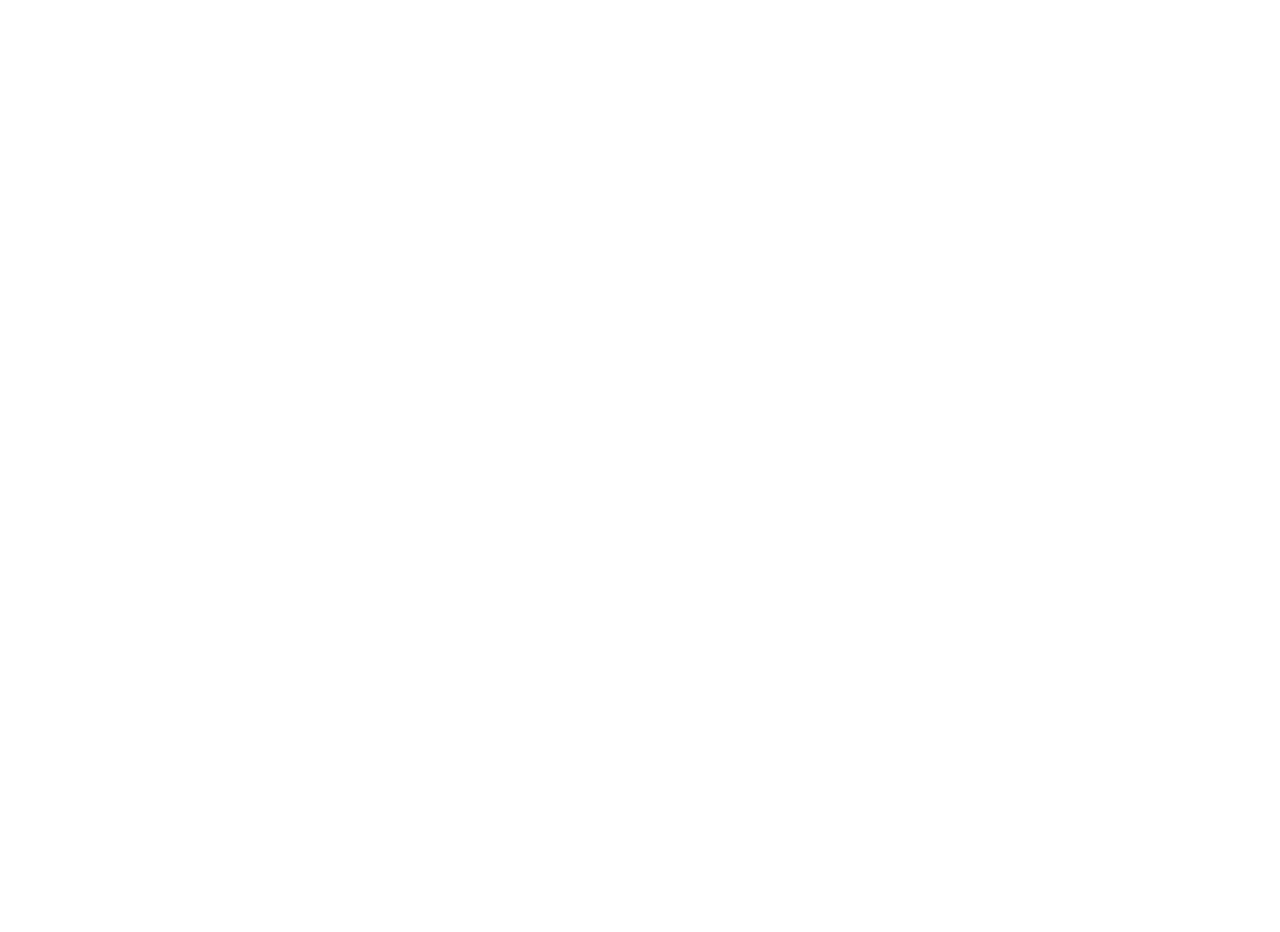
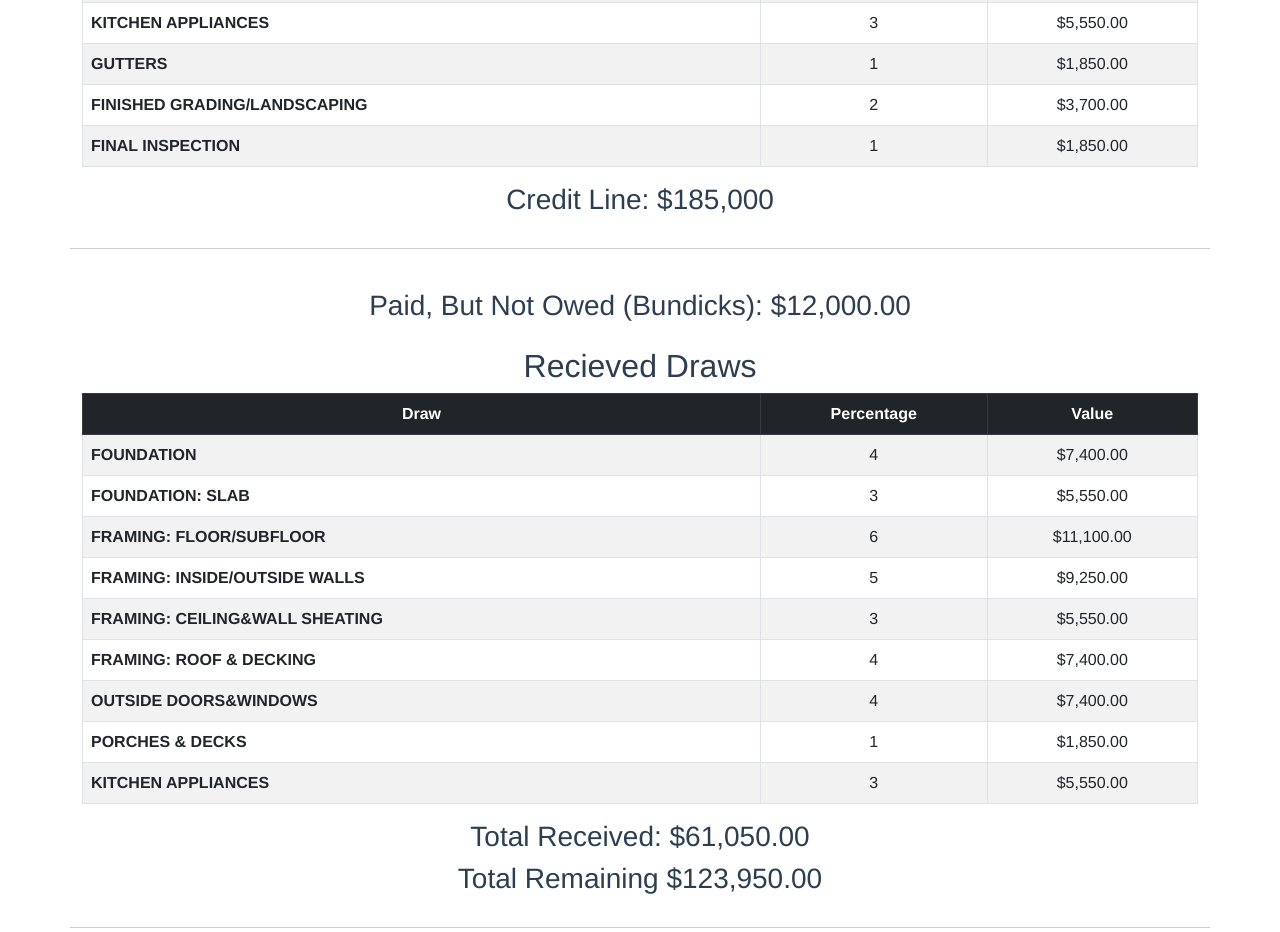
Before and after one commit to jcook3195/house-build, a Vue app: page / in a window 1280 px wide. Shown: the part 3820-4752 px from the top of the page. Before the commit the page ends 2357 px from the top, so only its background shows below. Built offline with nearby package versions, Linux system fonts and the light colour scheme.

Commit message:
added draw schedules

```diff
--- a/src/App.vue
+++ b/src/App.vue
@@ -206,9 +206,57 @@
       <hr class="mb-4 mt-4">
     </div>
     <div class="row mb-3">
+      <!-- DRAW SCHEDULE -->
+      <div class="col-12">
+        <h2>Draws</h2>
+        <table class="table table-striped table-hover table-bordered">
+          <thead>
+            <tr class="table-dark">
+              <th scope="col">Draw</th>
+              <th scope="col">Percentage</th>
+              <th scope="col">Value</th>
+            </tr>
+          </thead>
+          <tbody>
+            <tr v-for="(data, index) in this.draws" :key="index">
+              <th scope="row" class="text-start">{{ index }}</th>
+              <td>{{ data }}</td>
+              <td>{{ calcPercentageOfTotalAndFormat(data) }}</td>
+            </tr>
+          </tbody>
+        </table>
+        <h3>Credit Line: $185,000</h3>
+      </div>
+      <hr class="mb-4 mt-4">
+    </div>
+    <div class="row mb-3">
       <div class="col-12">
         <h3>Paid, But Not Owed (Bundicks): {{ formatAsCurrency(this.paidNotOwed) }}</h3>
       </div>
+    </div>
+    <div class="row mb-3">
+      <div class="col-12">
+        <h2>Recieved Draws</h2>
+        <table class="table table-striped table-hover table-bordered">
+          <thead>
+            <tr class="table-dark">
+              <th scope="col">Draw</th>
+              <th scope="col">Percentage</th>
+              <th scope="col">Value</th>
+            </tr>
+          </thead>
+          <tbody>
+            <tr v-for="(data, index) in compareDraws(this.draws, this.recievedDraws)" :key="index">
+              <th scope="row" class="text-start">{{ index }}</th>
+              <td>{{ data }}</td>
+              <td>{{ calcPercentageOfTotalAndFormat(data) }}</td>
+            </tr>
+          </tbody>
+        </table>
+        <h3>Total Received: {{ calcPercentageOfTotalAndFormat(totalObj(compareDraws(this.draws, this.recievedDraws))) }}</h3>
+        <h3>Total Remaining {{ formatAsCurrency(185000 - (calcPercentageOfTotal(totalObj(compareDraws(this.draws, this.recievedDraws))))) }}</h3>
+      </div>
+      <hr class="mb-4 mt-4">
     </div>
   </div>
 </template>
@@ -259,7 +307,59 @@
         'Plubming Rough': 3700,
       },
       paidNotOwed: 12000,
-      bankCredit: 63441
+      bankCredit: 63441,
+      draws: {
+        'FOOTING/WATER METER/WELL': 3,
+        'FOUNDATION': 4,
+        'FOUNDATION: SLAB': 3,
+        'FRAMING: FLOOR/SUBFLOOR': 6,
+        'FRAMING: INSIDE/OUTSIDE WALLS': 5,
+        'FRAMING: CEILING&WALL SHEATING': 3,
+        'FRAMING: ROOF & DECKING': 4,
+        'SHINGLES': 3,
+        'FIREPLACE CHIMNEY&FLUES': 1,
+        'PLUMBING ROUGED': 2,
+        'ELECTRICAL ROUGH': 2,
+        'SEPTIC TANK/SEWER': 2,
+        'GARAGE DOOR': 1,
+        'OUTSIDE DOORS&WINDOWS': 4,
+        'EXTERIOR: SIDING': 3,
+        'EXTERIOR: BRICK OR STUCCO': 4,
+        'CORNICE & FACIA': 2,
+        'INSULATION': 2,
+        'SHEETROCK': 6,
+        'EXTERIOR:PAINT: PRIMED': 1,
+        'EXTERIOR:PAIN: FINISHED': 2,
+        'INSIDE TRIM': 4,
+        'INTERIOR DOORS': 3,
+        'CABINETS': 4,
+        'TILE/VINYL: KITCHEN/BATH': 4,
+        'FURNACE: ROUGH IN & UNIT SET': 3,
+        'HVAC SET': 1,
+        'CONCRETE DRIVE/SIDEWALK': 1,
+        'INTERIOR PAINT :PRIMED': 1,
+        'INTERIOR PAIN/WALL PAPER FINSIH': 2,
+        'PLUMBING FIXTURES SET': 2,
+        'ELECTRICAL FIXTURES SET': 1,
+        'PORCHES & DECKS': 1,
+        'FINISHED CARPET': 1,
+        'HARDWOOD FLOORS': 2,
+        'KITCHEN APPLIANCES': 3,
+        'GUTTERS': 1,
+        'FINISHED GRADING/LANDSCAPING': 2,
+        'FINAL INSPECTION': 1
+      },
+      recievedDraws: {
+        'FOUNDATION': 4,
+        'FOUNDATION: SLAB': 3,
+        'FRAMING: FLOOR/SUBFLOOR': 6,
+        'FRAMING: INSIDE/OUTSIDE WALLS': 5,
+        'FRAMING: CEILING&WALL SHEATING': 3,
+        'FRAMING: ROOF & DECKING': 4,
+        'OUTSIDE DOORS&WINDOWS': 4,
+        'PORCHES & DECKS': 1,
+        'KITCHEN APPLIANCES': 3,
+      }
     }
   },
   methods: {
@@ -278,6 +378,28 @@
       const objTotal = this.totalObj(obj);
       return this.formatAsCurrency(objTotal);
     },
+    calcPercentageOfTotal(percentage) {
+      const total = 185000;
+      const pTotal = (percentage / 100) * total;
+      return pTotal;
+    },
+    calcPercentageOfTotalAndFormat(percentage) {
+      const newTotal = this.calcPercentageOfTotal(percentage);
+      return this.formatAsCurrency(newTotal);
+    },
+    compareDraws(obj1, obj2) {
+      let newObj = {};
+
+      for(let key1 in obj1) {
+        for(let key2 in obj2) {
+          if(key1 == key2) {
+            newObj[key2] = obj2[key2];
+          }
+        }
+      }
+
+      return newObj;
+    }
   },
 }
 </script>
```
Also changed, not shown: 5 other files (tests, documents, lock files or other folders).
